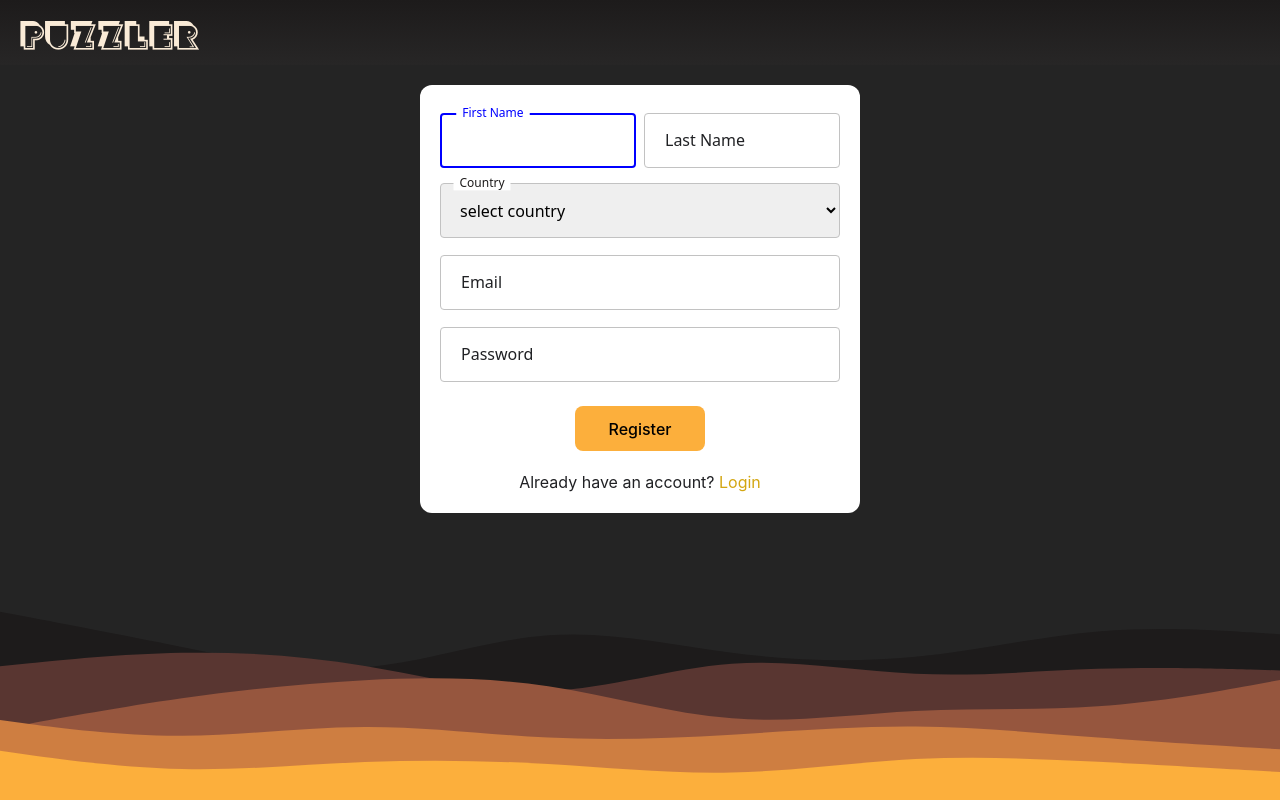
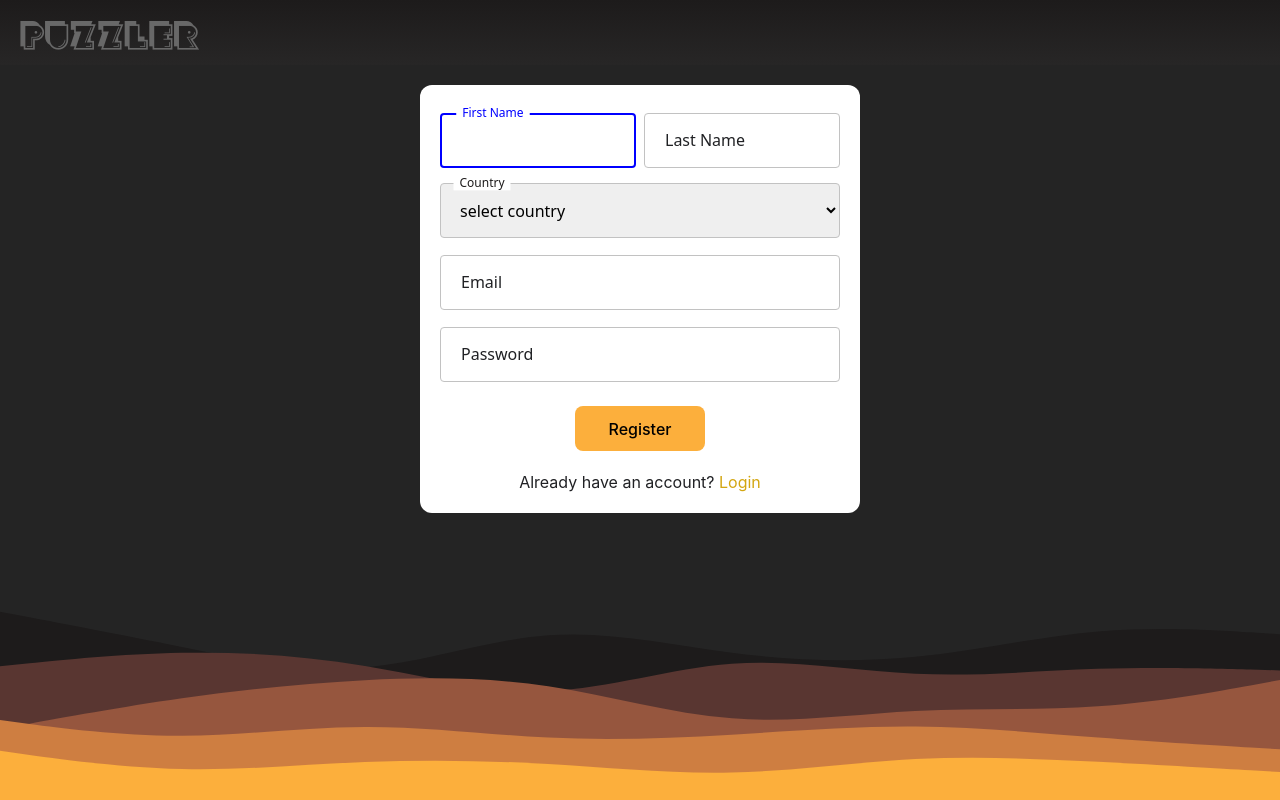
Before and after one commit to dimiourgia/ACL-client, a React (Vite) app in the folder client/: page /register in a window 1280 px wide. Built offline with nearby package versions, Linux system fonts and the light colour scheme.

Commit message:
minor fix

```diff
--- a/client/src/App.css
+++ b/client/src/App.css
@@ -1,6 +1,6 @@
 a{
   text-decoration: none;
-  color: antiquewhite;
+  color:#686868
 }
 body{
   font-family: Inter, system-ui, Avenir, Helvetica, Arial, sans-serif;
@@ -91,7 +91,7 @@ button:focus-visible {
 .logoText{
   margin-left: 20px;
   margin-top:10px;
-  color:#cdcdcd;
+  color:#686868;
   font-size: 2.5em;
   font-weight: 500;
   font-family: 'crackman';
@@ -302,7 +302,7 @@ button:focus-visible {
   left:13px;
   box-sizing: border-box;
   padding: 0px 8px;
-  transition: transform 150ms cubic-bezier(0.4,0,0.2,1),opacity 150ms cubic-bezier(0.4,0,0.2,1);
+  transition: transform 150ms cubic-bezier(0.4,0,0.2,1);
   z-Index:.5
 }
 
```
